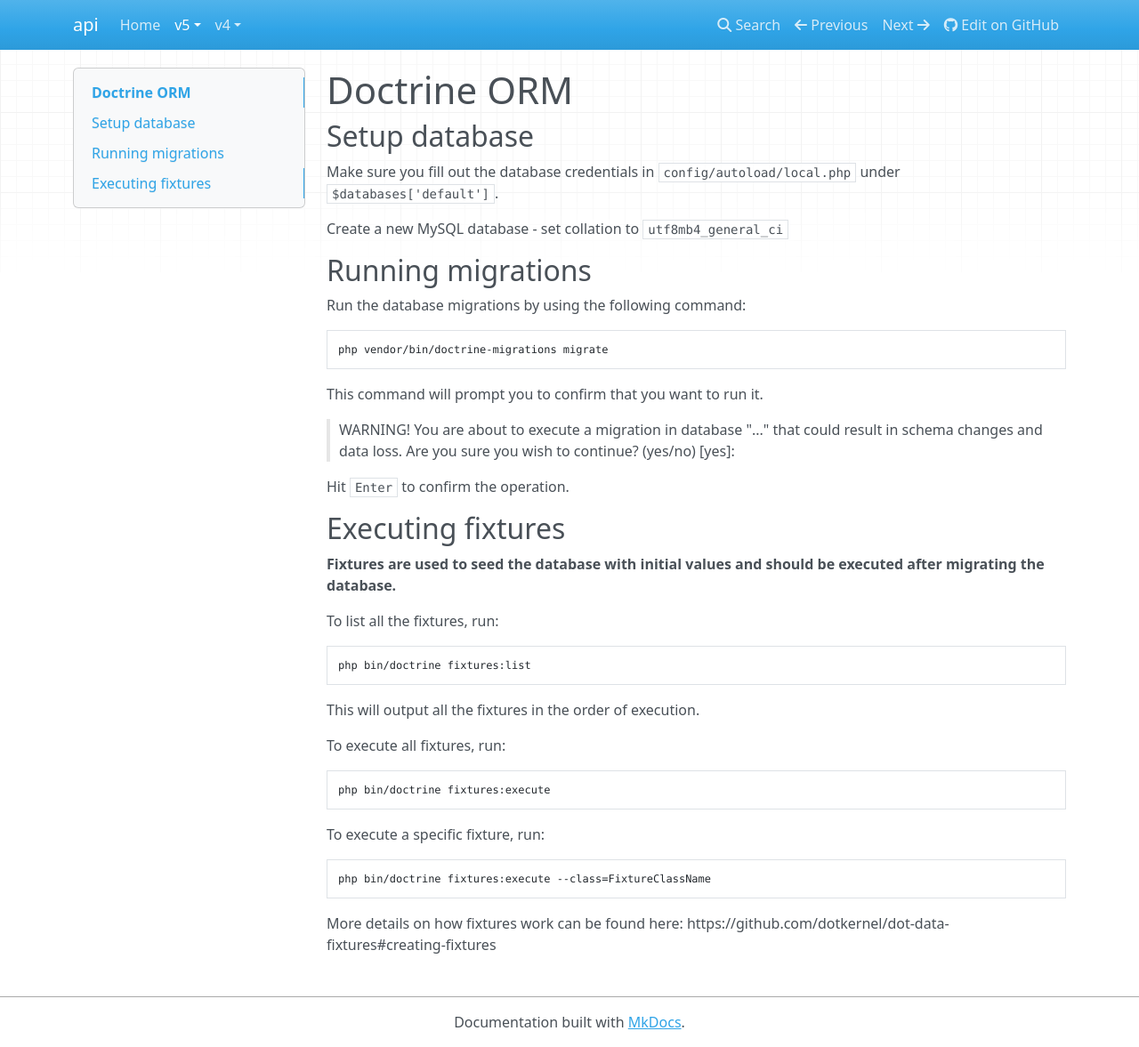
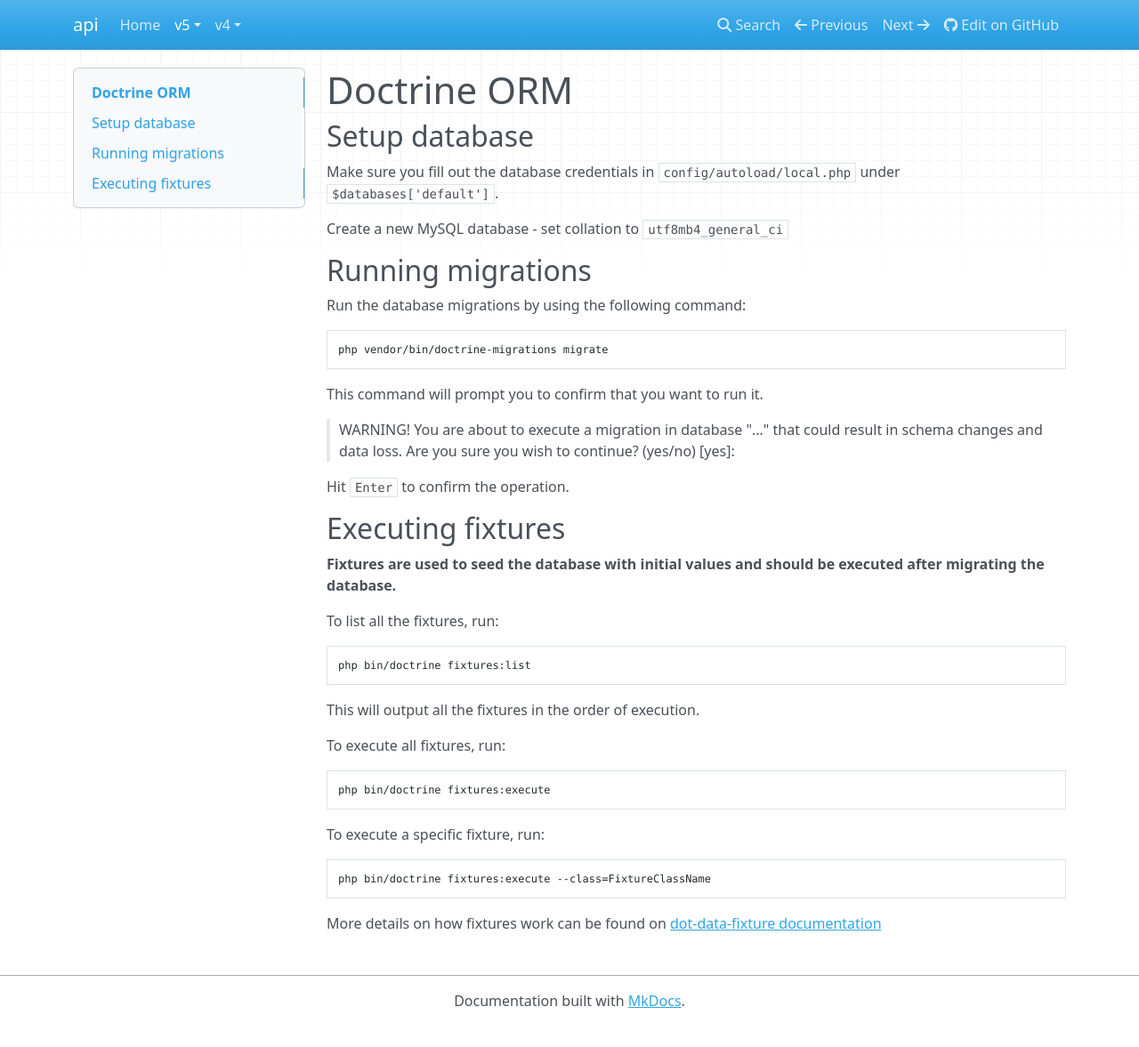
Before and after one commit to dotkernel/api-documentation, an MkDocs documentation site: the page built from docs/book/v5/installation/doctrine-orm.md, in a window 1280 px wide and 1177 px high. Shown: the whole window at 89% size. Built offline with MkDocs 1.6.1, drawn with Linux system fonts in a browser that asks for light colours; nearby versions of some CDN libraries.

Commit message:
Update doctrine-orm.md
Signed-off-by: arhimede <julian@dotkernel.com>

````diff
--- a/docs/book/v5/installation/doctrine-orm.md
+++ b/docs/book/v5/installation/doctrine-orm.md
@@ -44,4 +44,4 @@
 php bin/doctrine fixtures:execute --class=FixtureClassName
 ```
 
-More details on how fixtures work can be found here: https://github.com/dotkernel/dot-data-fixtures#creating-fixtures
+More details on how fixtures work can be found on [dot-data-fixture documentation](https://github.com/dotkernel/dot-data-fixtures#creating-fixtures)
````
